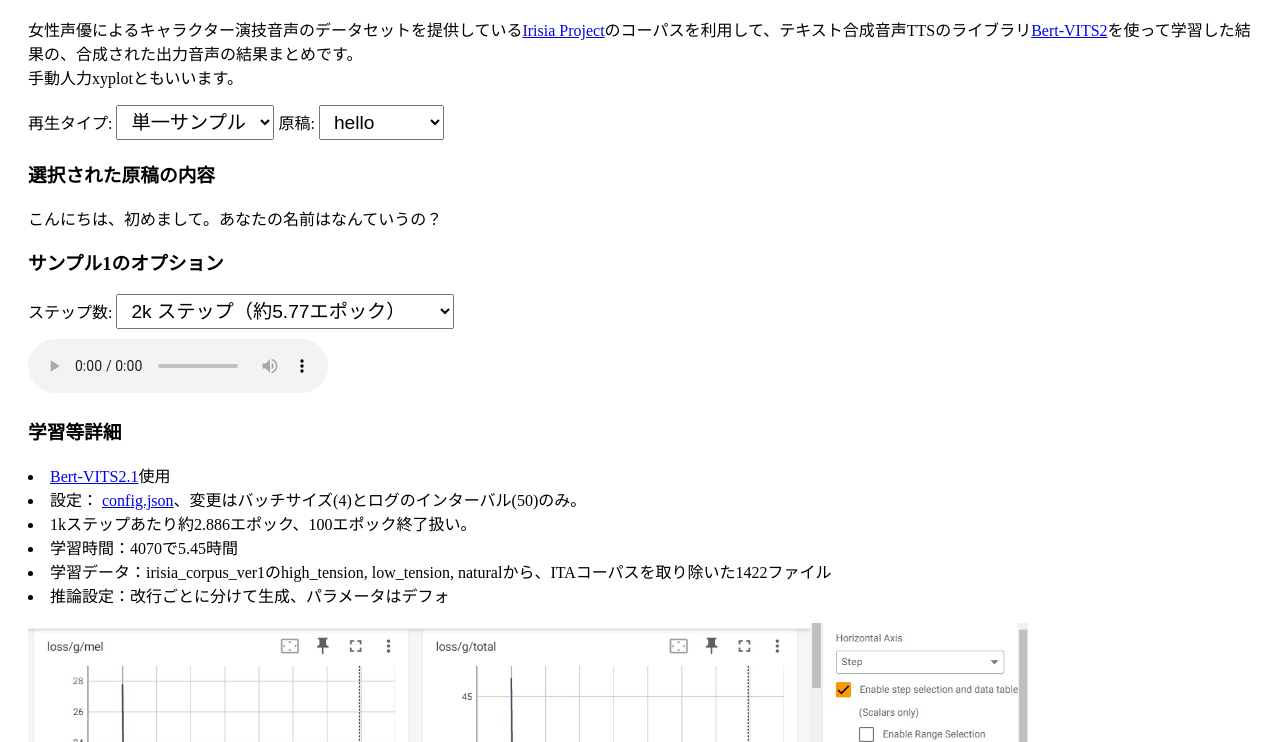
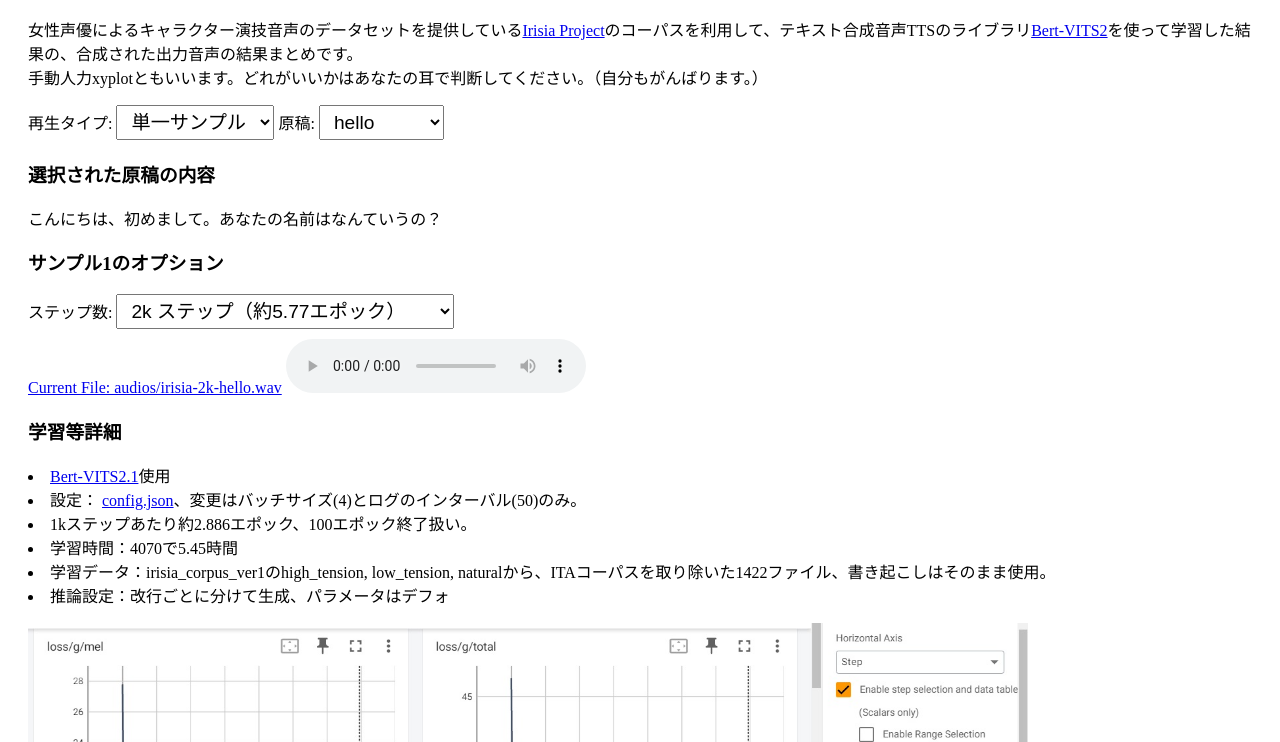
Before and after one commit to litagin02/irisia-bert-vits2-exp, a plain HTML site: page index.html in a window 1280 px wide. Shown: the part 58-800 px from the top of the page. Drawn offline with Linux system fonts and the light colour scheme.

Commit message:
optimize

```diff
--- a/index.html
+++ b/index.html
@@ -46,7 +46,7 @@
         <p>女性声優によるキャラクター演技音声のデータセットを提供している<a href="https://www.irisiaproject.com/">Irisia
                 Project</a>のコーパスを利用して、テキスト合成音声TTSのライブラリ<a
                 href="https://github.com/fishaudio/Bert-VITS2">Bert-VITS2</a>を使って学習した結果の、合成された出力音声の結果まとめです。<br>
-            手動人力xyplotともいいます。
+            手動人力xyplotともいいます。どれがいいかはあなたの耳で判断してください。（自分もがんばります。）
         </p>
 
         <!-- 再生選択と原稿選択 -->
@@ -71,6 +71,7 @@
             <label for="steps1">ステップ数:</label>
             <select id="steps1"></select>
             <div class="audio-player" id="audioPlayer1">
+                <a href="#" id="audioLink1" target="_blank">Current File</a>
                 <audio controls id="audio1"></audio>
             </div>
         </div>
@@ -81,6 +82,7 @@
             <label for="steps2">ステップ数:</label>
             <select id="steps2"></select>
             <div class="audio-player" id="audioPlayer2">
+                <a href="#" id="audioLink2" target="_blank">Current File</a>
                 <audio controls id="audio2"></audio>
             </div>
         </div>
@@ -98,7 +100,8 @@
                     1kステップあたり約2.886エポック、100エポック終了扱い。
                 </li>
                 <li>学習時間：4070で5.45時間</li>
-                <li>学習データ：irisia_corpus_ver1のhigh_tension, low_tension, naturalから、ITAコーパスを取り除いた1422ファイル</li>
+                <li>学習データ：irisia_corpus_ver1のhigh_tension, low_tension, naturalから、ITAコーパスを取り除いた1422ファイル、書き起こしはそのまま使用。
+                </li>
                 <li>推論設定：改行ごとに分けて生成、パラメータはデフォ</li>
             </p>
             <img src="log.jpg" alt="ロスのログ" width="1000">
--- a/script.js
+++ b/script.js
@@ -13,41 +13,53 @@ const scripts = {
     "音声合成は、機械学習を活用して、テキストから人の声を再現する技術です。この技術は、言語の構造を解析し、それに基づいて音声を生成します。<br>この分野の最新の研究成果を使うと、より自然で表現豊かな音声の生成が可能である。深層学習の応用により、感情やアクセントを含む声質の微妙な変化も再現することが出来る。",
 };
 
-// ステップ数、再生タイプ、原稿選択の変更イベントハンドラ
-document
-  .getElementById("steps1")
-  .addEventListener("change", updateAudioPlayers);
-document
-  .getElementById("steps2")
-  .addEventListener("change", updateAudioPlayers);
+// イベントハンドラに要素のIDを渡す
+document.getElementById("steps1").addEventListener("change", function () {
+  updateAudioPlayers("steps1");
+});
+document.getElementById("steps2").addEventListener("change", function () {
+  updateAudioPlayers("steps2");
+});
 document.getElementById("playbackType").addEventListener("change", function () {
-  updateAudioPlayers();
+  updateAudioPlayers("playbackType");
   const playbackType = this.value;
   const sample2 = document.getElementById("sample2");
   sample2.style.display = playbackType === "compare" ? "block" : "none";
 });
 document.getElementById("scriptSelect").addEventListener("change", function () {
-  updateScriptContent(this.value);
-  updateAudioPlayers();
+  updateAudioPlayers("scriptSelect");
 });
 
-// オーディオプレイヤーを更新する関数
-function updateAudioPlayers() {
+// オーディオプレイヤーを更新する関数に要素のIDを引数として追加
+function updateAudioPlayers(triggerElementId) {
   const script = document.getElementById("scriptSelect").value;
   const steps1 = document.getElementById("steps1").value;
   const steps2 = document.getElementById("steps2").value;
-  const audioFilePath1 = "audios/irisia-" + steps1 + "k-" + script + ".wav";
-  const audioFilePath2 = "audios/irisia-" + steps2 + "k-" + script + ".wav";
 
-  const audioPlayer1 = document.getElementById("audio1");
-  audioPlayer1.src = audioFilePath1;
-  audioPlayer1.load(); // 新しいソースでオーディオ1を再読み込み
+  // オーディオ1を更新する必要があるか判断
+  if (triggerElementId === "steps1" || triggerElementId === "scriptSelect") {
+    const audioFilePath1 = "audios/irisia-" + steps1 + "k-" + script + ".wav";
+    const audioPlayer1 = document.getElementById("audio1");
+    audioPlayer1.src = audioFilePath1;
+    audioPlayer1.load();
+    audioLink1.href = audioFilePath1; // リンクを更新
+    audioLink1.textContent = "Current File: " + audioFilePath1; // リンクテキストを更新
+  }
 
-  // 再生タイプが比較の場合のみサンプル2を更新
-  if (document.getElementById("playbackType").value === "compare") {
-    const audioPlayer2 = document.getElementById("audio2");
-    audioPlayer2.src = audioFilePath2;
-    audioPlayer2.load(); // 新しいソースでオーディオ2を再読み込み
+  // オーディオ2を更新する必要があるか判断（再生タイプが比較の場合のみ）
+  if (
+    triggerElementId === "steps2" ||
+    triggerElementId === "playbackType" ||
+    triggerElementId === "scriptSelect"
+  ) {
+    if (document.getElementById("playbackType").value === "compare") {
+      const audioFilePath2 = "audios/irisia-" + steps2 + "k-" + script + ".wav";
+      const audioPlayer2 = document.getElementById("audio2");
+      audioPlayer2.src = audioFilePath2;
+      audioPlayer2.load();
+      audioLink2.href = audioFilePath2; // リンクを更新
+      audioLink2.textContent = "Current File: " + audioFilePath2; // リンクテキストを更新
+    }
   }
 }
 
@@ -80,7 +92,7 @@ window.onload = function () {
   });
 
   updateScriptContent("hello");
-  updateAudioPlayers();
+  updateAudioPlayers("steps1");
 };
 
 // 再生タイプ変更の処理
```
